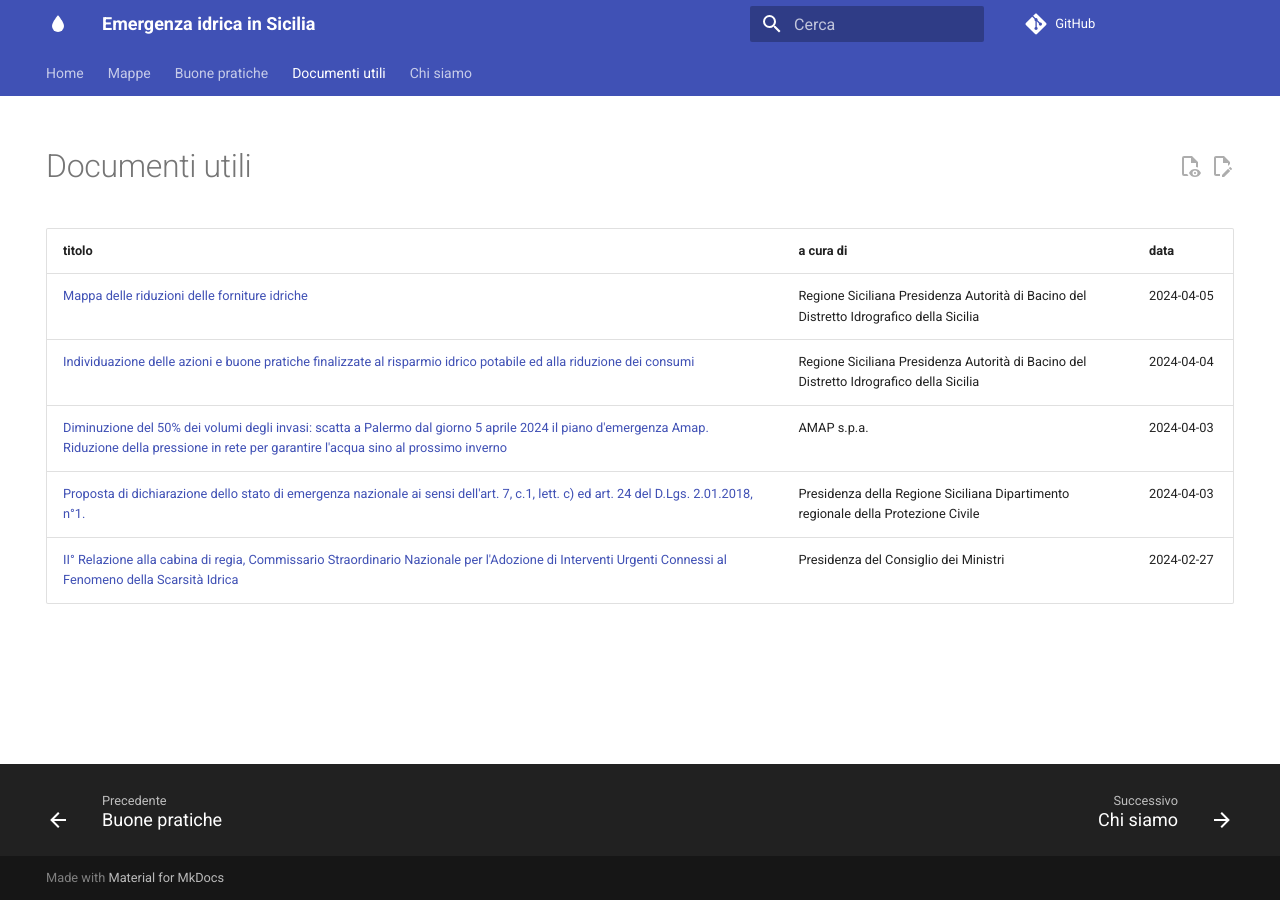
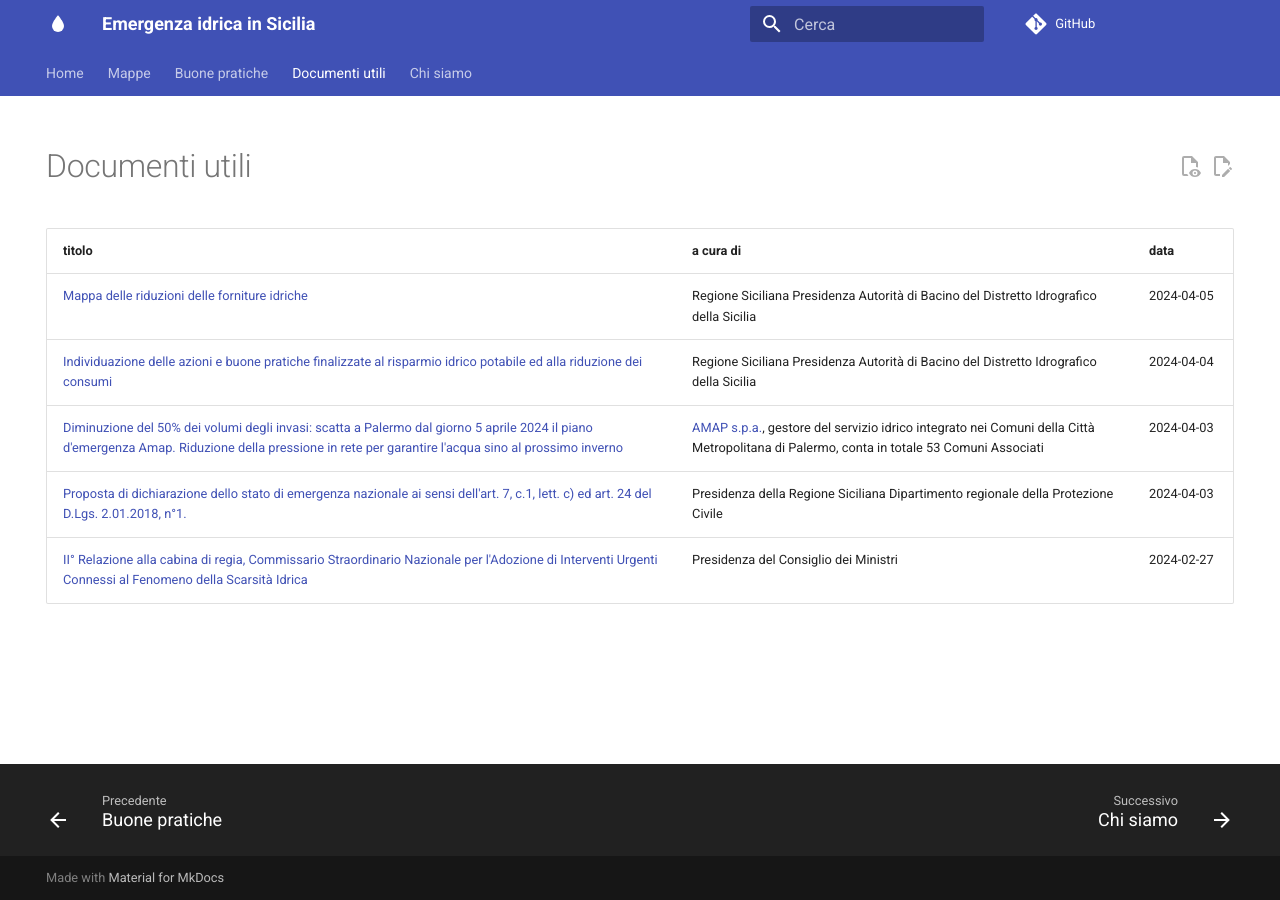
Before and after one commit to opendatasicilia/emergenza-idrica-sicilia, an MkDocs documentation site: the page built from docs/documenti-utili/index.md, in a window 1280 px wide. Built offline with MkDocs 1.6.1 and Material for MkDocs 9.7.7, drawn with Linux system fonts in a browser that asks for light colours; comment, search, counter and statistics services are not loaded.

Commit message:
Update index.md

```diff
--- a/docs/documenti-utili/index.md
+++ b/docs/documenti-utili/index.md
@@ -12,6 +12,6 @@ description: Per approfondire il tema dell'emergenza idrica in Sicilia
 | --- | --- | --- |
 | [Mappa delle riduzioni delle forniture idriche](2024-04-05_mappa-riduzioni-forniture-idriche.pdf) | Regione Siciliana Presidenza Autorità di Bacino del Distretto Idrografico della Sicilia | 2024-04-05 |
 | [Individuazione delle azioni e buone pratiche finalizzate al risparmio idrico potabile ed alla riduzione dei consumi](risparmio_idrico_azioni_pratiche.pdf) | Regione Siciliana Presidenza Autorità di Bacino del Distretto Idrografico della Sicilia | 2024-04-04 |
-| [Diminuzione del 50% dei volumi degli invasi: scatta a Palermo dal giorno 5 aprile 2024 il piano d'emergenza Amap. Riduzione della pressione in rete per garantire l'acqua sino al prossimo inverno](diminuzione_volumi_invasi_piano_emergenza_amap_palermo.pdf) | AMAP s.p.a. | 2024-04-03 |
+| [Diminuzione del 50% dei volumi degli invasi: scatta a Palermo dal giorno 5 aprile 2024 il piano d'emergenza Amap. Riduzione della pressione in rete per garantire l'acqua sino al prossimo inverno](diminuzione_volumi_invasi_piano_emergenza_amap_palermo.pdf) | [AMAP s.p.a.](https://www.amapspa.it/it/azienda/), gestore del servizio idrico integrato nei Comuni della Città Metropolitana di Palermo, conta in totale 53 Comuni Associati | 2024-04-03 |
 | [Proposta di dichiarazione dello stato di emergenza nazionale ai sensi dell'art. 7, c.1, lett. c) ed art. 24 del D.Lgs. 2.01.2018, n°1.](emergenza_nazionale_art7e24_dlvo2018n1.pdf) | Presidenza della Regione Siciliana Dipartimento regionale della Protezione Civile | 2024-04-03 |
 | [II° Relazione alla cabina di regia, Commissario Straordinario Nazionale per l'Adozione di Interventi Urgenti Connessi al Fenomeno della Scarsità Idrica](relazione_cabina-regia_commissario-straordinario-nazionale_interventi-scarsita-idrica.pdf) | Presidenza del Consiglio dei Ministri | 2024-02-27 |
```
